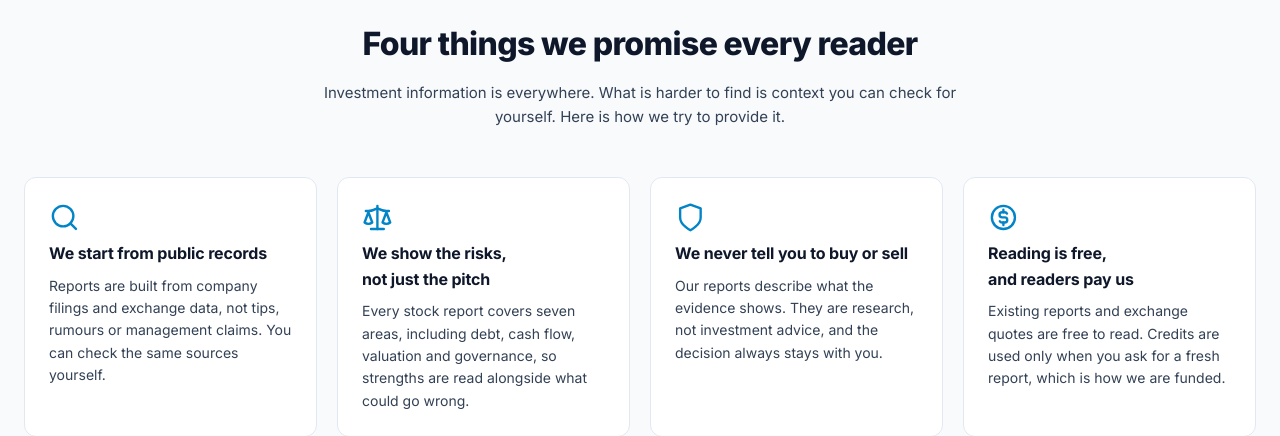
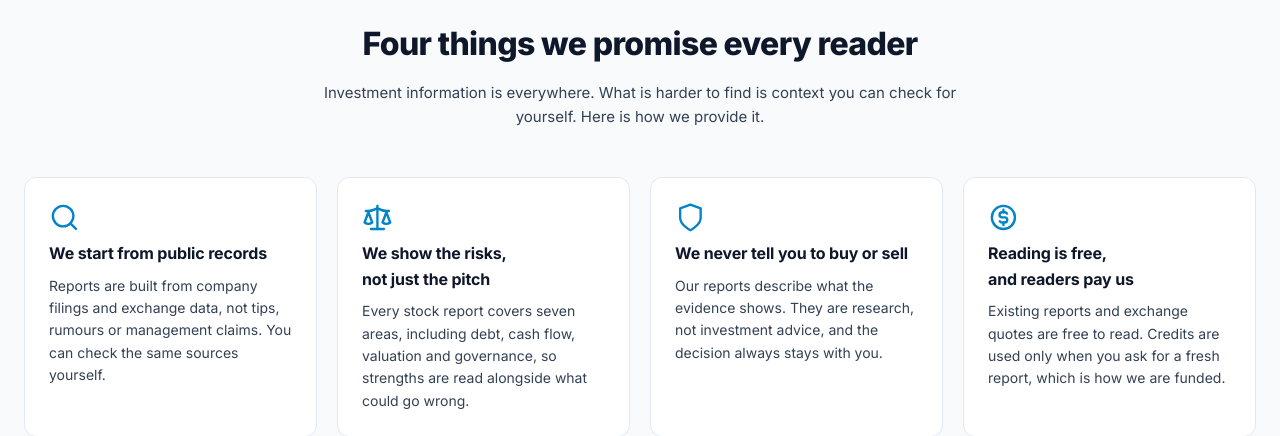
Before and after one commit to jaktheripper-bot/Stock_Research_App, a Python web app: template web/templates/index.html in a window 1280 px wide. Shown: the part 788-1224 px from the top of the page. Run offline with Jinja, Linux system fonts and the light colour scheme; the template is opened without the code that fills it, so the values that code supplies are empty; some libraries are stand-ins or nearby versions; some web fonts are replaced.

Commit message:
fix(copy): remove 'try to' from homepage trust promise subheading

```diff
--- a/web/templates/index.html
+++ b/web/templates/index.html
@@ -58,7 +58,7 @@
     <div class="section-head trust-head">
       <div class="section-tag">Why you can trust our research</div>
       <h2 id="trustHeading" class="section-title">Four things we promise every reader</h2>
-      <p class="section-sub">Investment information is everywhere. What is harder to find is context you can check for yourself. Here is how we try to provide it.</p>
+      <p class="section-sub">Investment information is everywhere. What is harder to find is context you can check for yourself. Here is how we provide it.</p>
     </div>
     <div class="stats-grid trust-grid">
       <div class="stat-card trust-card">
```
